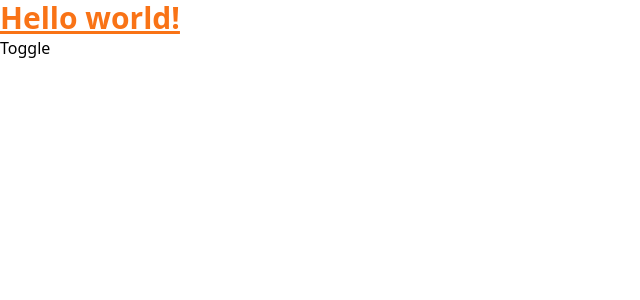
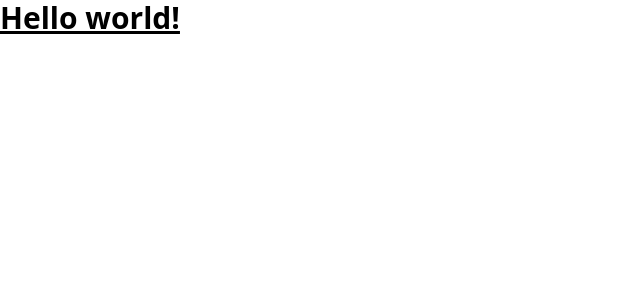
Before and after one commit to amirhossein-dashtban1/Responsive-Dashboard, a React (Vite) app in the folder my-project/: page / in a window 1280 px wide. Shown: the top 300 px of the page, without its empty margins (0-640 px from the left). Built offline with nearby package versions, Linux system fonts and the light colour scheme.

Commit message:
finished palette configuration

```diff
--- a/my-project/src/App.jsx
+++ b/my-project/src/App.jsx
@@ -1,19 +1,21 @@
 import React from "react";
 import { ThemeModeContext } from "./context/ThemeContext";
 import { modeSetting } from "./context/ThemeContext";
-import Toggle from "./Toggle";
+import { useContext } from "react";
 
 export default function App() {
 	const [themeMode, theme] = modeSetting();
-	const colors = theme.palette;
-	console.log(themeMode, colors);
+	const { palette } = theme;
+	console.log(themeMode, `text-${palette.background.primary}`);
 	return (
-		<ThemeModeContext.Provider value={themeMode}>
+		<ThemeModeContext.Provider value={themeMode.toggleThemeMode}>
 			<h1
-				className={`text-3xl font-bold underline ${colors.background.default}`}>
+				onClick={() => {
+					console.log("hi");
+				}}
+				className={`text-3xl font-bold underline text-${palette.background.primary}`}>
 				Hello world!
 			</h1>
-			<Toggle />
 		</ThemeModeContext.Provider>
 	);
 }
--- a/my-project/src/Toggle.jsx
+++ /dev/null
@@ -1,16 +0,0 @@
-import React from "react";
-import { useContext } from "react";
-import { ThemeModeContext } from "./context/ThemeContext";
-
-export default function Toggle() {
-	const toggleHandler = useContext(ThemeModeContext);
-	console.log(toggleHandler.toggleThemeMode);
-	return (
-		<div
-			onClick={() => {
-				toggleHandler.toggleThemeMode();
-			}}>
-			Toggle
-		</div>
-	);
-}
--- a/my-project/src/context/ThemeContext.jsx
+++ b/my-project/src/context/ThemeContext.jsx
@@ -5,53 +5,54 @@ const themeSetting = (mode) =>
 		? {
 				palette: {
 					action: {
-						active: "#33405C",
+						active: "bg-dark-primaryAction",
 					},
 					background: {
-						default: "text-orange-500",
+						primary: "dark-dark-primary",
 					},
 					border: {
-						primary: "#33405C",
+						primary: "border-dark-primaryBorder",
 					},
 					button: {
-						primary: "#F5C754",
-						secondary: "#E3E8F2",
-						primaryText: "#141C24",
-						secondaryText: "#F7FAFA",
+						primary: "bg-dark-primaryButton",
+						secondary: "bg-dark-secondaryButton",
+						primaryText: "bg-dark-primaryButtonText",
+						secondaryText: "bg-dark-secondaryButtonText",
 					},
 					chart: {
-						primary: "#8A9EBF",
+						primary: "bg-dark-primaryChart",
 					},
 					mode: mode,
 					text: {
-						primary: "#F7FAFA",
-						secondary: "#8A9EBF",
+						primary: "text-dark-primaryText",
+						secondary: "text-dark-secondaryText",
 					},
 				},
 		  }
 		: {
 				palette: {
 					action: {
-						active: "#E3E8F2",
+						active: "bg-light-primaryAction",
 					},
 					background: {
-						primary: "text-stone-950",
+						primary: "bg-light-primary",
 					},
 					border: {
-						primary: "#D4DBE8",
+						primary: "border-light-primaryBorder",
 					},
 					button: {
-						primary: "#F5C754",
-						secondary: "#E3E8F2",
-						primaryText: "#141C24",
-						secondaryText: "#141C24",
+						primary: "bg-light-primaryButton",
+						secondary: "bg-light-secondaryButton",
+						primaryText: "bg-light-primaryButtonText",
+						secondaryText: "bg-light-secondaryButtonText",
 					},
 					chart: {
-						primary: "#0F1622",
+						primary: "bg-light-primaryChart",
 					},
+					mode: mode,
 					text: {
-						primary: "#141C24",
-						secondary: "#D4DBE8",
+						primary: "text-light-primaryText",
+						secondary: "text-light-secondaryText",
 					},
 				},
 		  };
--- a/my-project/tailwind.config.js
+++ b/my-project/tailwind.config.js
@@ -2,7 +2,31 @@
 export default {
 	content: ["./index.html", "./src/**/*.{js,ts,jsx,tsx}"],
 	theme: {
-		extend: {},
+		colors: {
+			dark: {
+				primaryAction: "#33405C",
+				primary: "#121C24",
+				primaryBorder: "#33405C",
+				primaryButton: "#F5C754",
+				secondaryButton: "#E3E8F2",
+				primaryButtonText: "#141C24",
+				secondaryButtonText: "#F7FAFA",
+				primaryChart: "#8A9EBF",
+				primaryText: "#F7FAFA",
+				secondaryText: "#8A9EBF",
+			},
+			light: {
+				primaryAction: "#E3E8F2",
+				primary: "#D4DBE8",
+				primaryBorder: "#F5C754",
+				primaryButton: "#E3E8F2",
+				secondaryButton: "#141C24",
+				primaryButtonText: "#141C24",
+				secondaryButtonText: "#0F1622",
+				primaryChart: "#141C24",
+				primaryText: "#D4DBE8",
+			},
+		},
 	},
 	plugins: [],
 };
```
